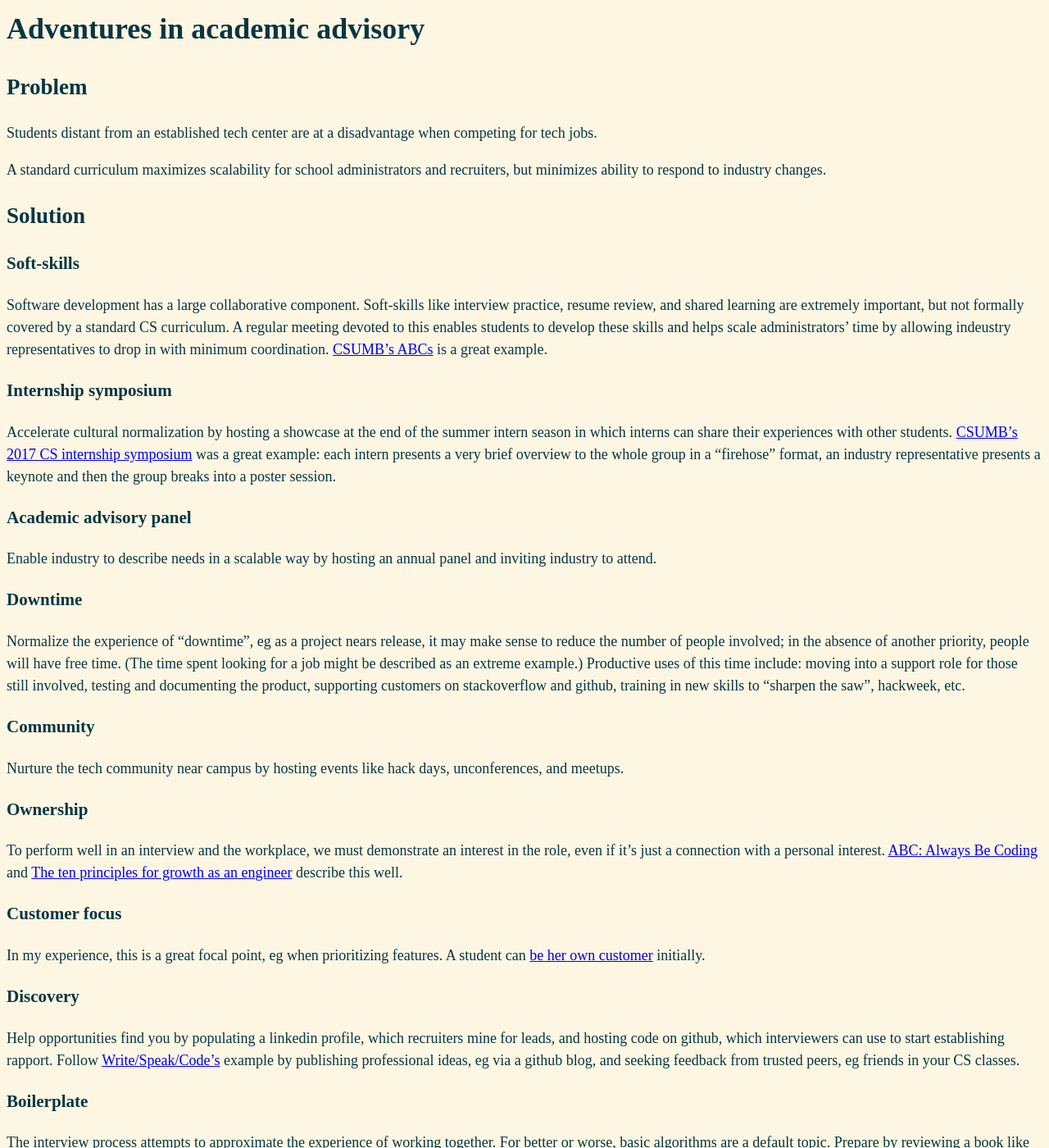
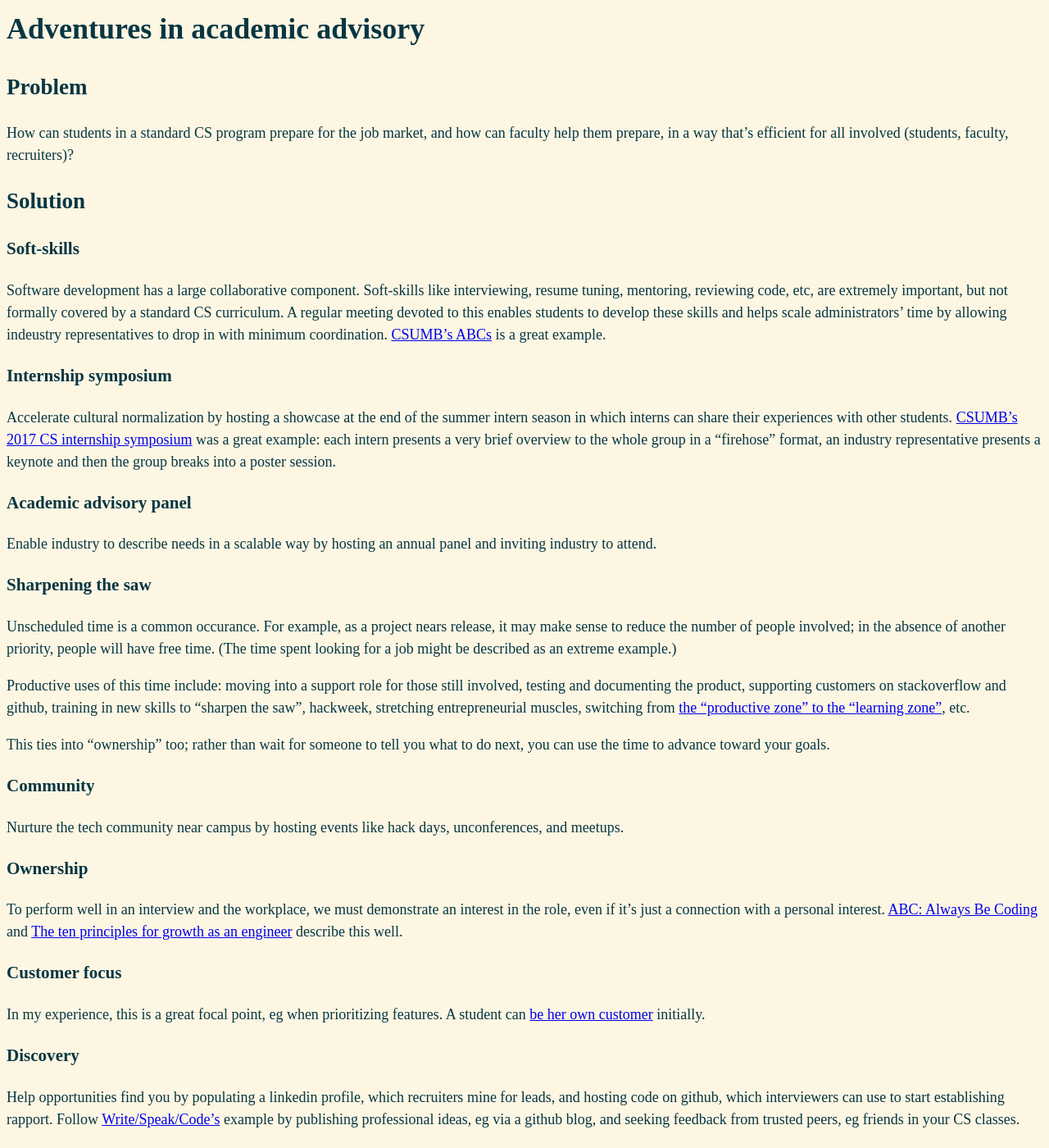
Before and after one commit to erikeldridge/erikeldridge.github.com, a Jekyll site: the page built from _posts/2013-03-21-academic-advisory.md, in a window 1280 px wide and 1400 px high. Shown: the whole window at 82% size. Built offline with Jekyll 4.4.1, drawn with Linux system fonts in a browser that asks for light colours.

Commit message:
Reference learning zone wrt saw sharpening

```diff
--- a/_posts/2013-03-21-academic-advisory.md
+++ b/_posts/2013-03-21-academic-advisory.md
@@ -7,15 +7,13 @@
 
 ## Problem
 
-Students distant from an established tech center are at a disadvantage when competing for tech jobs.
-
-A standard curriculum maximizes scalability for school administrators and recruiters, but minimizes ability to respond to industry changes.
+How can students in a standard CS program prepare for the job market, and how can faculty help them prepare, in a way that's efficient for all involved (students, faculty, recruiters)?
 
 ## Solution
 
 ### Soft-skills
 
-Software development has a large collaborative component. Soft-skills like interview practice, resume review, and shared learning are extremely important, but not formally covered by a standard CS curriculum. A regular meeting devoted to this enables students to develop these skills and helps scale administrators' time by allowing indeustry representatives to drop in with minimum coordination. [CSUMB's ABCs](https://csumb.edu/scd/academic-support-services) is a great example.
+Software development has a large collaborative component. Soft-skills like interviewing, resume tuning, mentoring, reviewing code, etc, are extremely important, but not formally covered by a standard CS curriculum. A regular meeting devoted to this enables students to develop these skills and helps scale administrators' time by allowing indeustry representatives to drop in with minimum coordination. [CSUMB's ABCs](https://csumb.edu/scd/academic-support-services) is a great example.
 
 ### Internship symposium
 
@@ -25,9 +23,13 @@
 
 Enable industry to describe needs in a scalable way by hosting an annual panel and inviting industry to attend.
 
-### Downtime
+### Sharpening the saw
 
-Normalize the experience of "downtime", eg as a project nears release, it may make sense to reduce the number of people involved; in the absence of another priority, people will have free time. (The time spent looking for a job might be described as an extreme example.) Productive uses of this time include: moving into a support role for those still involved, testing and documenting the product, supporting customers on stackoverflow and github, training in new skills to "sharpen the saw", hackweek, etc.
+Unscheduled time is a common occurance. For example, as a project nears release, it may make sense to reduce the number of people involved; in the absence of another priority, people will have free time. (The time spent looking for a job might be described as an extreme example.)
+
+Productive uses of this time include: moving into a support role for those still involved, testing and documenting the product, supporting customers on stackoverflow and github, training in new skills to "sharpen the saw", hackweek, stretching entrepreneurial muscles, switching from [the "productive zone" to the "learning zone"](https://m.subbu.org/accept-tentative-decline-f12185b31259), etc.
+
+This ties into "ownership" too; rather than wait for someone to tell you what to do next, you can use the time to advance toward your goals.
 
 ### Community
 
```
